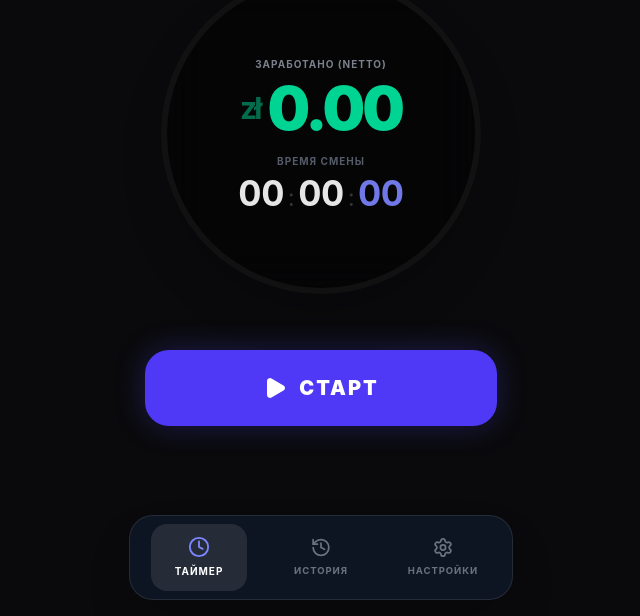
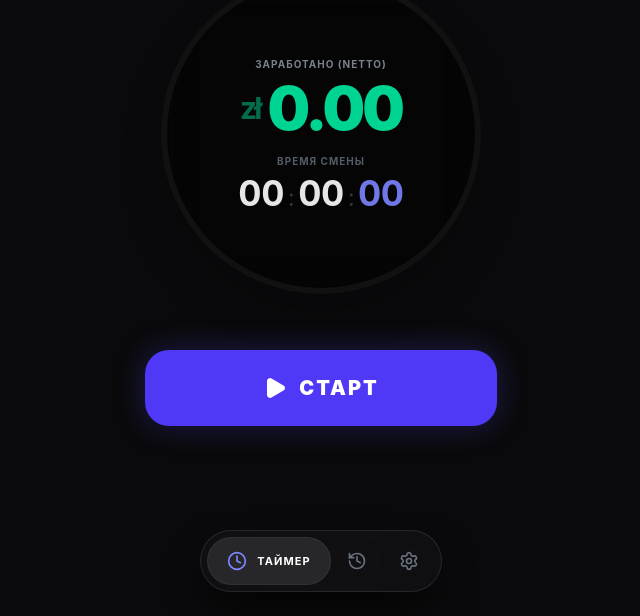
Before and after one commit to OwenSide/work-tracker-pwa, a React (Vite) app: page / in a window 1280 px wide. Shown: the part 184-800 px from the top of the page, without its empty margins (319-959 px from the left). Built offline with nearby package versions, Linux system fonts and the light colour scheme.

Commit message:
Redesigned bottom navigation into an animated floating capsule and fixed iOS spacing

```diff
--- a/src/App.jsx
+++ b/src/App.jsx
@@ -1,17 +1,16 @@
 import React, { useState, useEffect } from 'react';
-import { Clock, History as HistoryIcon, Settings as SettingsIcon } from 'lucide-react';
 import { AnimatePresence, motion } from 'framer-motion';
 import { useIndexedDB } from './db';
-import { getShiftDetails } from './salary'; // <-- ИМПОРТИРУЕМ НАШУ ЛОГИКУ
+import { getShiftDetails } from './salary';
 import Dashboard from './components/Dashboard';
 import History from './components/History';
 import Settings from './components/Settings';
-import { cn } from './utils';
+import BottomNav from './components/BottomNav'; // <-- Импортируем наше новое меню
 
 export default function App() {
   const [activeTab, setActiveTab] = useState('dashboard');
 
-  const [currencySymbol, setCurrencySymbol, currencyLoaded] = useIndexedDB('currencySymbol', 'zł');
+  // Глобальные стейты базы данных
   const [shifts, setShifts, shiftsLoaded] = useIndexedDB('shifts', []);
   const [activeShift, setActiveShift, shiftLoaded] = useIndexedDB('activeShift', null);
   const [elapsed, setElapsed] = useState(0);
@@ -21,7 +20,7 @@ export default function App() {
   const [monthlyRate, setMonthlyRate, monthlyLoaded] = useIndexedDB('monthlyRate', '4300');
   const [taxStatus, setTaxStatus, taxLoaded] = useIndexedDB('taxStatus', 'standard');
 
-  const isAppReady = rateLoaded && shiftLoaded && shiftsLoaded && currencyLoaded && contractLoaded && monthlyLoaded && taxLoaded;
+  const isAppReady = rateLoaded && shiftLoaded && shiftsLoaded && contractLoaded && monthlyLoaded && taxLoaded;
 
   useEffect(() => {
     let interval;
@@ -44,9 +43,7 @@ export default function App() {
   }, [activeShift]);
 
   const startShift = (isHoliday = false) => {
-    // const testTimeOffset = (7 * 3600000) + (59 * 60000) + (50 * 1000);
     setActiveShift({
-      // startTime: Date.now() - testTimeOffset,
       startTime: Date.now(),
       isPaused: false,
       totalPauseTime: 0,
@@ -85,7 +82,6 @@ export default function App() {
 
     const durationMs = Math.max(0, endTime - activeShift.startTime - finalPauseTime);
 
-    // ИСПОЛЬЗУЕМ ВЫНЕСЕННУЮ ЛОГИКУ ДЛЯ ПОДСЧЕТА ДЕНЕГ
     const { earned } = getShiftDetails({
       durationMs,
       shiftStart: activeShift.startTime,
@@ -118,35 +114,22 @@ export default function App() {
   return (
     <div className="h-[100dvh] w-full bg-[#0a0a0c] text-gray-100 flex flex-col font-sans overflow-hidden">
 
+      {/* Отступ для челки на айфонах (Safe Area) */}
       <div style={{ height: 'max(1.5rem, env(safe-area-inset-top))' }} className="w-full shrink-0 z-50 pointer-events-none" />
 
       <main className="flex-1 relative overflow-hidden bg-[radial-gradient(ellipse_at_center,_var(--tw-gradient-stops))] from-gray-900/40 via-[#0a0a0c] to-[#0a0a0c]">
         <AnimatePresence mode="wait">
           <motion.div key={activeTab} initial={{ opacity: 0, y: 15 }} animate={{ opacity: 1, y: 0 }} exit={{ opacity: 0, y: -15 }} transition={{ duration: 0.2 }} className="h-full w-full absolute inset-0">
-            {activeTab === 'dashboard' && <Dashboard activeShift={activeShift} startShift={startShift} stopShift={stopShift} togglePause={togglePause} elapsed={elapsed} contractType={contractType} hourlyRate={hourlyRate} monthlyRate={monthlyRate} taxStatus={taxStatus} currency={currencySymbol} />}
-            {activeTab === 'history' && <History shifts={shifts} setShifts={setShifts} hourlyRate={hourlyRate} currency={currencySymbol} contractType={contractType} monthlyRate={monthlyRate} taxStatus={taxStatus} />}
-            {activeTab === 'settings' && <Settings contractType={contractType} setContractType={setContractType} hourlyRate={hourlyRate} setHourlyRate={setHourlyRate} monthlyRate={monthlyRate} setMonthlyRate={setMonthlyRate} taxStatus={taxStatus} setTaxStatus={setTaxStatus} currency={currencySymbol} setCurrency={setCurrencySymbol} shifts={shifts} setShifts={setShifts} />}
+            {activeTab === 'dashboard' && <Dashboard activeShift={activeShift} startShift={startShift} stopShift={stopShift} togglePause={togglePause} elapsed={elapsed} contractType={contractType} hourlyRate={hourlyRate} monthlyRate={monthlyRate} taxStatus={taxStatus} currency="zł" />}
+            {activeTab === 'history' && <History shifts={shifts} setShifts={setShifts} hourlyRate={hourlyRate} currency="zł" contractType={contractType} monthlyRate={monthlyRate} taxStatus={taxStatus} />}
+            {activeTab === 'settings' && <Settings contractType={contractType} setContractType={setContractType} hourlyRate={hourlyRate} setHourlyRate={setHourlyRate} monthlyRate={monthlyRate} setMonthlyRate={setMonthlyRate} taxStatus={taxStatus} setTaxStatus={setTaxStatus} shifts={shifts} setShifts={setShifts} />}
           </motion.div>
         </AnimatePresence>
       </main>
 
-      <div
-        className="absolute bottom-0 w-full px-4 z-20 pointer-events-none"
-        style={{ paddingBottom: 'calc(1rem + env(safe-area-inset-bottom))' }}
-      >
-        <nav className="pointer-events-auto bg-gray-900/80 backdrop-blur-2xl border border-white/10 flex justify-around p-2 rounded-3xl max-w-sm mx-auto shadow-2xl">
-          {[
-            { id: 'dashboard', icon: Clock, label: 'Таймер' },
-            { id: 'history', icon: HistoryIcon, label: 'История' },
-            { id: 'settings', icon: SettingsIcon, label: 'Настройки' }
-          ].map((tab) => (
-            <button key={tab.id} onClick={() => setActiveTab(tab.id)} className={cn("flex flex-col items-center justify-center p-3 rounded-2xl transition-all duration-300 w-24 relative", activeTab === tab.id ? "text-white bg-white/10 scale-100" : "text-gray-500 hover:text-gray-300 scale-95")}>
-              <tab.icon size={22} className={cn("mb-1.5 transition-transform", activeTab === tab.id && "text-indigo-400")} />
-              <span className="text-[10px] uppercase font-bold tracking-widest">{tab.label}</span>
-            </button>
-          ))}
-        </nav>
-      </div>
+      {/* Вынесенный компонент навигации */}
+      <BottomNav activeTab={activeTab} setActiveTab={setActiveTab} />
+
     </div>
   );
 }
--- /dev/null
+++ b/src/components/BottomNav.jsx
@@ -0,0 +1,62 @@
+import React from 'react';
+import { Clock, History as HistoryIcon, Settings as SettingsIcon } from 'lucide-react';
+import { motion } from 'framer-motion';
+import { cn } from '../utils';
+
+export default function BottomNav({ activeTab, setActiveTab }) {
+  const tabs = [
+    { id: 'dashboard', icon: Clock, label: 'Таймер' },
+    { id: 'history', icon: HistoryIcon, label: 'История' },
+    { id: 'settings', icon: SettingsIcon, label: 'Настройки' }
+  ];
+
+  return (
+    <div
+      className="fixed bottom-0 left-0 w-full z-50 flex justify-center pointer-events-none"
+      // Исправляем iOS: берем либо 16px (для обычных экранов), либо зону "полоски" снизу на iPhone
+      style={{ paddingBottom: 'max(1rem, env(safe-area-inset-bottom))' }}
+    >
+      {/* Плавающая премиальная капсула */}
+      <nav className="pointer-events-auto bg-[#121214]/80 backdrop-blur-2xl border border-white/10 p-1.5 rounded-full flex items-center shadow-[0_20px_40px_-10px_rgba(0,0,0,0.8)] mb-2">
+        {tabs.map((tab) => {
+          const isActive = activeTab === tab.id;
+
+          return (
+            <button
+              key={tab.id}
+              onClick={() => setActiveTab(tab.id)}
+              className={cn(
+                "relative flex items-center justify-center rounded-full transition-all duration-300 ease-out",
+                isActive ? "px-5 py-3.5 text-white" : "px-4 py-3.5 text-gray-500 hover:text-gray-300 hover:bg-white/5"
+              )}
+            >
+              {/* Анимированный ползунок фона (магия Framer Motion) */}
+              {isActive && (
+                <motion.div
+                  layoutId="active-nav-pill"
+                  className="absolute inset-0 bg-white/10 rounded-full border border-white/5"
+                  transition={{ type: "spring", stiffness: 500, damping: 35 }}
+                />
+              )}
+
+              <tab.icon
+                size={20}
+                className={cn("relative z-10 transition-colors duration-300", isActive && "text-indigo-400")}
+              />
+
+              {/* Текст выезжает только у активного таба */}
+              <div className={cn(
+                "relative z-10 overflow-hidden transition-all duration-300 ease-out flex items-center",
+                isActive ? "max-w-[80px] opacity-100 ml-2.5" : "max-w-0 opacity-0 ml-0"
+              )}>
+                <span className="text-[11px] font-bold uppercase tracking-widest whitespace-nowrap">
+                  {tab.label}
+                </span>
+              </div>
+            </button>
+          );
+        })}
+      </nav>
+    </div>
+  );
+}
```
